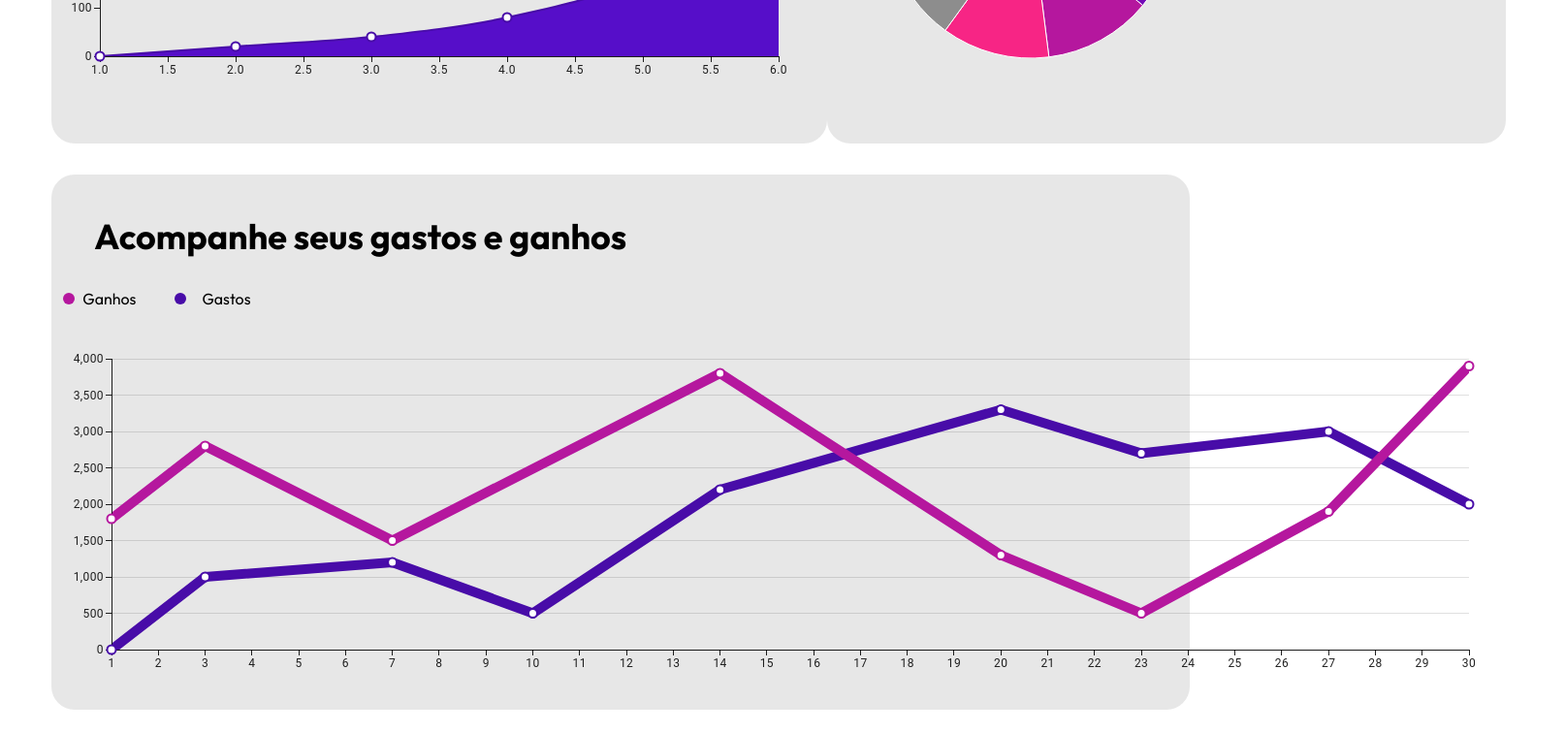
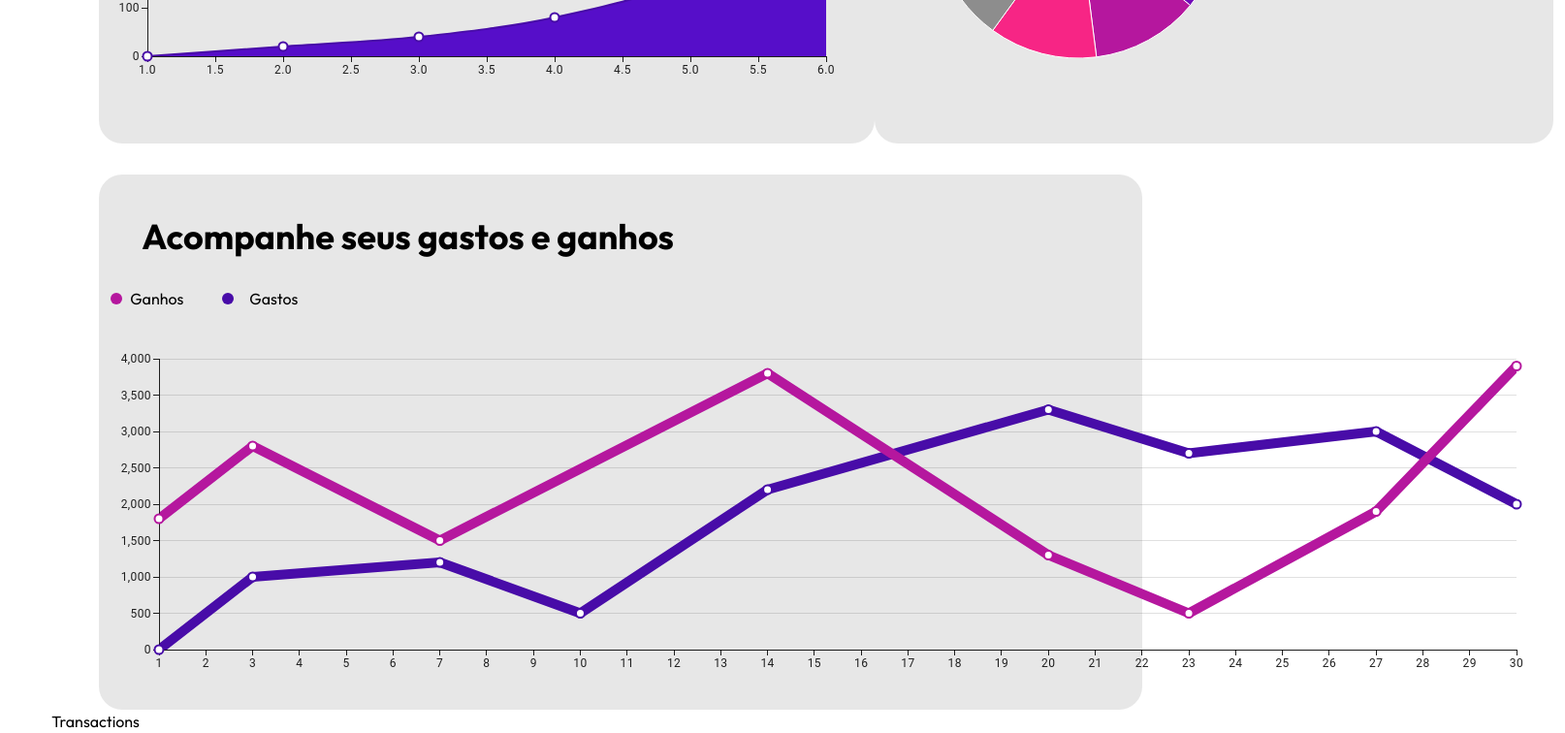
Before and after one commit to yanrafael/vouvi-frontend-client, a React (Vite) app: page /planning in a window 1280 px wide. Shown: the part 855-1611 px from the top of the page at 97% size, 1614 px wide, since content can reach past the window. Before the commit the page ends 1587 px from the top, so only its background shows below. Built offline with nearby package versions, Linux system fonts and the light colour scheme.

Commit message:
Add Transactions component and integrate it into Planning page

```diff
--- a/src/components/pages/Planning/Planning.jsx
+++ b/src/components/pages/Planning/Planning.jsx
@@ -6,6 +6,7 @@ import AvatarFull from "../../Header/AvatarFull";
 import Top from "./Top";
 import Graphics from "./Graphics";
 import Goals from "./Goals";
+import Transactions from "./Transactions";
 
 function Planning() {
   const [darkMode, setDarkMode] = useState(
@@ -27,9 +28,13 @@ function Planning() {
         <AvatarFull name={"olaaa"} xp={"2000"} vcoins={"2000"} />
       </HeaderIntern>
 
-      <Top onClick={handleClickGraphics} onClick2={handleClickGoals} />
+      <main className="w-11/12 m-auto">
+        <Top onClick={handleClickGraphics} onClick2={handleClickGoals} />
 
-      {activeContent === "graphics" ? <Graphics /> : <Goals />}
+        {activeContent === "graphics" ? <Graphics /> : <Goals />}
+
+        <Transactions />
+      </main>
     </>
   );
 }
--- /dev/null
+++ b/src/components/pages/Planning/Transactions.jsx
@@ -0,0 +1,9 @@
+function Transactions() {
+  return (
+    <div>
+      <h1>Transactions</h1>
+    </div>
+  );
+}
+
+export default Transactions;
```
